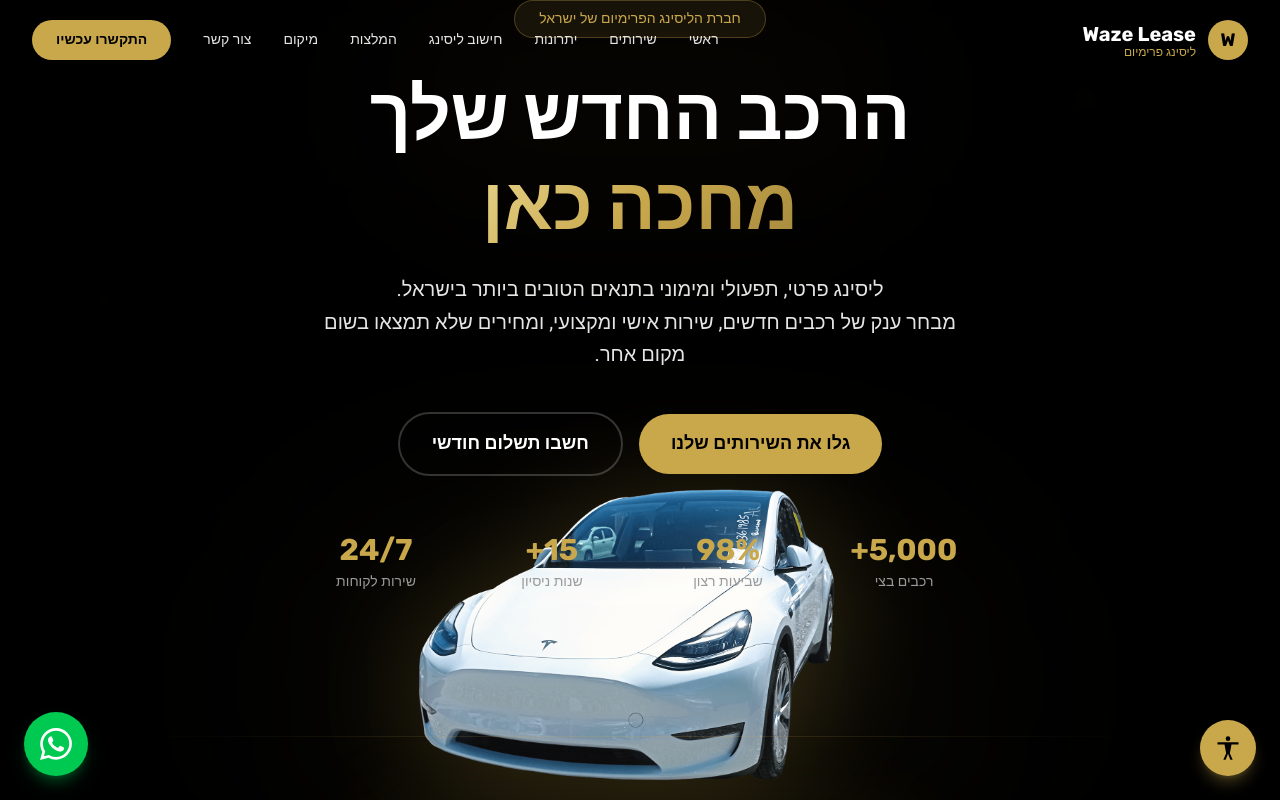
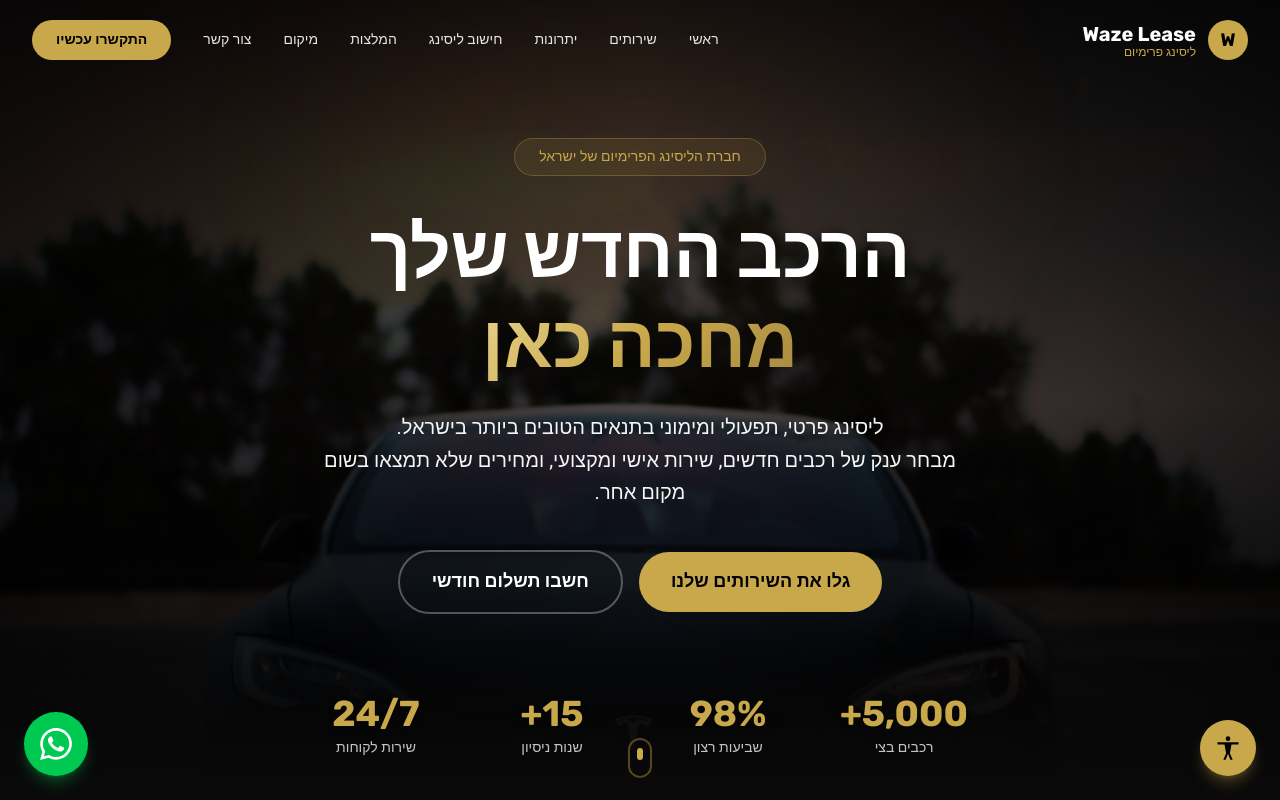
Before and after one commit to wazelease/waze-lease-cars, a Next.js app: page /waze-lease-cars/ in a window 1280 px wide. Shown: the top 800 px of the page. Built offline with nearby package versions, Linux system fonts and the light colour scheme.

Commit message:
Revert hero to full-bleed background photo style, reduced overlay darkness so the Tesla car is clearly visible, clean layout without card boxes

```diff
--- a/src/components/Hero.tsx
+++ b/src/components/Hero.tsx
@@ -9,53 +9,40 @@
       id="hero"
       className="relative min-h-screen flex items-center justify-center overflow-hidden"
     >
-      {/* Dark base */}
-      <div className="absolute inset-0 bg-black-pure" />
+      {/* Full-width background image */}
+      <div className="absolute inset-0">
+        <Image
+          src="/waze-lease-cars/images/tesla-dark.jpg"
+          alt="רכב יוקרה - Waze Lease Cars ליסינג"
+          fill
+          className="object-cover object-center scale-105"
+          priority
+          quality={90}
+        />
+        {/* Lighter overlay — car is clearly visible */}
+        <div className="absolute inset-0 bg-black-pure/50" />
+        <div className="absolute inset-0 bg-gradient-to-b from-black-pure/80 via-black-pure/20 to-black-pure/90" />
+        <div className="absolute inset-0 bg-gradient-to-r from-black-pure/60 via-transparent to-black-pure/60" />
+        {/* Bottom transition */}
+        <div className="absolute bottom-0 left-0 right-0 h-40 bg-gradient-to-t from-black-rich to-transparent" />
+      </div>
 
-      {/* The car — large, visible, centered at bottom */}
-      <motion.div
-        initial={{ opacity: 0, x: -60 }}
-        animate={{ opacity: 1, x: 0 }}
-        transition={{ duration: 1.4, delay: 0.6, ease: "easeOut" }}
-        className="absolute bottom-[2%] sm:bottom-[5%] left-1/2 -translate-x-1/2 w-[95%] sm:w-[75%] md:w-[65%] lg:w-[55%] max-w-[850px]"
-      >
-        <Image
-          src="/waze-lease-cars/images/tesla-cutout.png"
-          alt="Tesla Model Y - Waze Lease Cars"
-          width={850}
-          height={500}
-          className="w-full h-auto drop-shadow-[0_10px_60px_rgba(201,168,76,0.25)]"
-          priority
-        />
-        {/* Gold reflection under the car */}
-        <div className="absolute -bottom-4 left-[10%] right-[10%] h-16 bg-gold/8 rounded-full blur-2xl" />
-      </motion.div>
+      {/* Animated gold particles */}
+      <div className="absolute top-20 right-[15%] w-2 h-2 bg-gold/30 rounded-full blur-sm animate-pulse" />
+      <div className="absolute top-40 left-[20%] w-1.5 h-1.5 bg-gold/20 rounded-full blur-sm animate-pulse delay-700" />
+      <div className="absolute bottom-40 right-[30%] w-2.5 h-2.5 bg-gold/25 rounded-full blur-sm animate-pulse delay-1000" />
+      <div className="absolute top-1/3 left-[10%] w-1 h-1 bg-gold/40 rounded-full blur-sm animate-pulse delay-500" />
 
-      {/* Ground reflection line */}
-      <div className="absolute bottom-[14%] sm:bottom-[18%] left-[10%] right-[10%] h-px bg-gradient-to-l from-transparent via-gold/20 to-transparent" />
+      {/* Subtle gold light leak */}
+      <div className="absolute top-0 left-1/2 -translate-x-1/2 w-[600px] h-[300px] bg-gold/4 rounded-full blur-[100px]" />
 
-      {/* Gold ambient glow behind the car */}
-      <div className="absolute bottom-[5%] left-1/2 -translate-x-1/2 w-[700px] h-[350px] bg-gold/[0.04] rounded-full blur-[100px]" />
-
-      {/* Subtle gold light from top */}
-      <div className="absolute top-0 left-1/2 -translate-x-1/2 w-[500px] h-[200px] bg-gold/[0.03] rounded-full blur-[80px]" />
-
-      {/* Gold particles */}
-      <div className="absolute top-24 right-[15%] w-1.5 h-1.5 bg-gold/30 rounded-full blur-sm animate-pulse" />
-      <div className="absolute top-44 left-[20%] w-1 h-1 bg-gold/25 rounded-full blur-sm animate-pulse delay-700" />
-      <div className="absolute top-1/3 left-[8%] w-1 h-1 bg-gold/35 rounded-full blur-sm animate-pulse delay-500" />
-
-      {/* Bottom fade */}
-      <div className="absolute bottom-0 left-0 right-0 h-24 bg-gradient-to-t from-black-rich to-transparent z-[5]" />
-
-      {/* Content — positioned upper half */}
-      <div className="relative z-10 max-w-4xl mx-auto px-4 sm:px-6 lg:px-8 text-center mb-[35%] sm:mb-[28%] md:mb-[24%]">
+      <div className="relative z-10 max-w-7xl mx-auto px-4 sm:px-6 lg:px-8 text-center pt-24">
         <motion.div
           initial={{ opacity: 0, y: 20 }}
           animate={{ opacity: 1, y: 0 }}
           transition={{ duration: 0.7, ease: "easeOut" }}
         >
-          <span className="inline-block bg-gold/10 border border-gold/30 text-gold px-6 py-2 rounded-full text-sm font-medium mb-8">
+          <span className="inline-block bg-gold/10 border border-gold/30 text-gold px-6 py-2 rounded-full text-sm font-medium mb-8 backdrop-blur-md">
             חברת הליסינג הפרימיום של ישראל
           </span>
         </motion.div>
@@ -64,7 +51,7 @@
           initial={{ opacity: 0, y: 20 }}
           animate={{ opacity: 1, y: 0 }}
           transition={{ duration: 0.7, delay: 0.15, ease: "easeOut" }}
-          className="font-rubik font-extrabold text-4xl sm:text-5xl md:text-6xl lg:text-7xl leading-tight mb-6"
+          className="font-rubik font-extrabold text-4xl sm:text-5xl md:text-6xl lg:text-7xl leading-tight mb-6 drop-shadow-2xl"
         >
           הרכב החדש שלך
           <br />
@@ -75,7 +62,7 @@
           initial={{ opacity: 0, y: 20 }}
           animate={{ opacity: 1, y: 0 }}
           transition={{ duration: 0.7, delay: 0.3, ease: "easeOut" }}
-          className="text-gray-light text-lg sm:text-xl max-w-2xl mx-auto mb-10 leading-relaxed"
+          className="text-white-off text-lg sm:text-xl max-w-2xl mx-auto mb-10 leading-relaxed drop-shadow-lg"
         >
           ליסינג פרטי, תפעולי ומימוני בתנאים הטובים ביותר בישראל.
           <br />
@@ -96,7 +83,7 @@
           </a>
           <a
             href="#calculator"
-            className="border-2 border-white-pure/20 text-white-pure px-8 py-4 rounded-full font-bold text-lg hover:bg-white-pure/10 hover:border-gold/50 hover:text-gold transition-all duration-300 w-full sm:w-auto text-center"
+            className="border-2 border-white-pure/30 text-white-pure px-8 py-4 rounded-full font-bold text-lg hover:bg-white-pure/10 hover:border-gold/50 hover:text-gold transition-all duration-300 backdrop-blur-sm w-full sm:w-auto text-center"
           >
             חשבו תשלום חודשי
           </a>
@@ -106,8 +93,8 @@
         <motion.div
           initial={{ opacity: 0, y: 20 }}
           animate={{ opacity: 1, y: 0 }}
-          transition={{ duration: 0.7, delay: 0.6, ease: "easeOut" }}
-          className="grid grid-cols-2 sm:grid-cols-4 gap-8 mt-14 max-w-3xl mx-auto"
+          transition={{ duration: 0.7, delay: 0.65, ease: "easeOut" }}
+          className="grid grid-cols-2 sm:grid-cols-4 gap-8 mt-20 max-w-4xl mx-auto"
         >
           {[
             { number: "5,000+", label: "רכבים בצי" },
@@ -116,10 +103,10 @@
             { number: "24/7", label: "שירות לקוחות" },
           ].map((stat) => (
             <div key={stat.label} className="text-center">
-              <div className="font-rubik font-bold text-2xl sm:text-3xl text-gold mb-1">
+              <div className="font-rubik font-bold text-3xl sm:text-4xl text-gold mb-1 drop-shadow-lg">
                 {stat.number}
               </div>
-              <div className="text-gray-mid text-xs sm:text-sm">{stat.label}</div>
+              <div className="text-white-off/80 text-sm">{stat.label}</div>
             </div>
           ))}
         </motion.div>
@@ -129,10 +116,10 @@
       <motion.div
         animate={{ y: [0, 10, 0] }}
         transition={{ repeat: Infinity, duration: 2 }}
-        className="absolute bottom-4 left-1/2 -translate-x-1/2 z-10"
+        className="absolute bottom-8 left-1/2 -translate-x-1/2 z-10"
       >
-        <div className="w-5 h-8 rounded-full border-2 border-gold/30 flex justify-center pt-1.5">
-          <div className="w-1 h-2.5 bg-gold/60 rounded-full" />
+        <div className="w-6 h-10 rounded-full border-2 border-gold/40 flex justify-center pt-2">
+          <div className="w-1.5 h-3 bg-gold rounded-full" />
         </div>
       </motion.div>
     </section>
```
